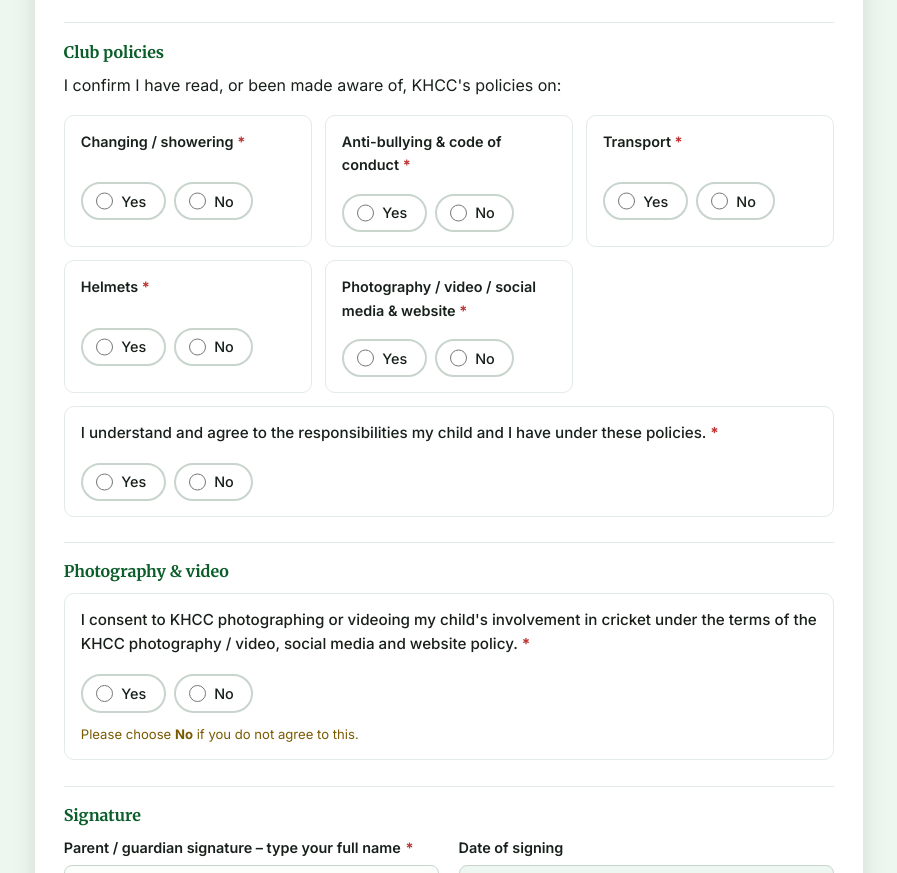
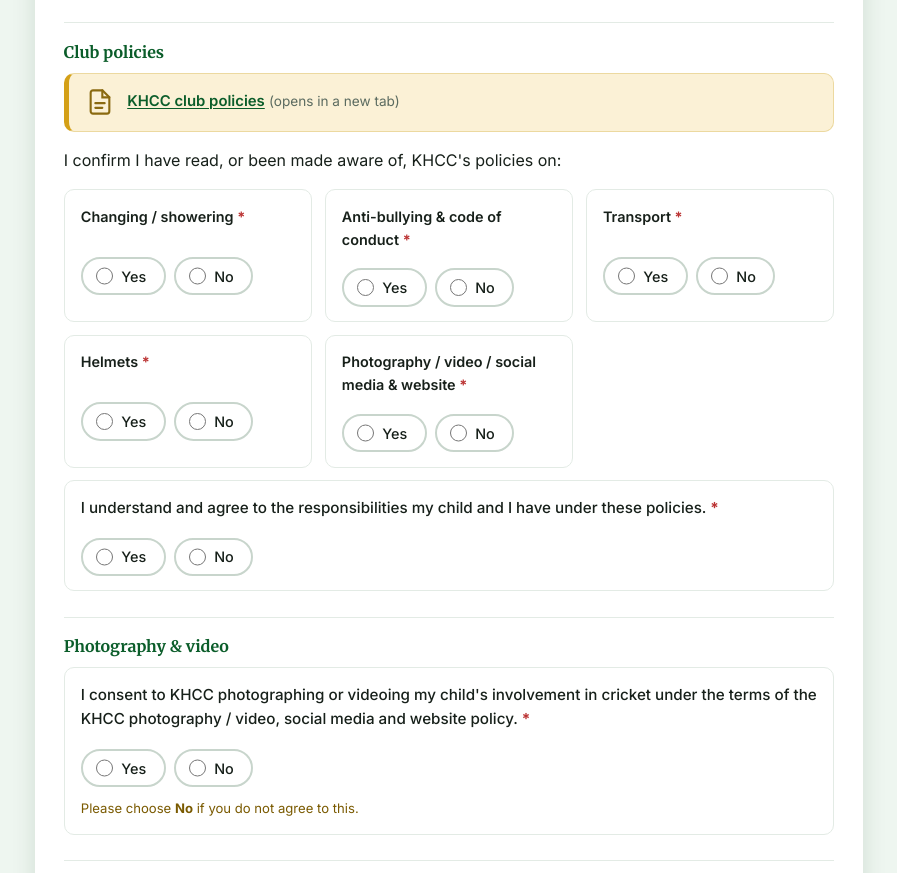
Before and after one commit to cr01ssant1/khcc-pilot, a plain HTML site: page junior-registration.html in a window 1280 px wide. Shown: the part 3845-4718 px from the top of the page, without its empty margins (191-1088 px from the left). Drawn offline with Linux system fonts and the light colour scheme.

Commit message:
add docs links
add link to play cricket documents for the policies

```diff
--- a/css/styles.css
+++ b/css/styles.css
@@ -360,6 +360,17 @@ address { font-style: normal; margin-bottom: 1rem; line-height: 1.7; }
 .policy-grid .yn { margin: 0; }
 .yn-compact > legend { font-weight: 600; font-size: .9rem; }
 
+.policy-callout {
+  display: flex; align-items: center; gap: .8rem;
+  background: var(--gold-100); border: 1px solid #ecd9a0; border-left: 5px solid var(--gold-500);
+  border-radius: 10px; padding: .9rem 1.1rem; margin: 0 0 1rem;
+}
+.policy-icon { flex-shrink: 0; color: #8a6a10; }
+.policy-callout p { margin: 0; font-size: .93rem; }
+.policy-callout a { color: var(--green-700); font-weight: 600; text-underline-offset: 2px; }
+.policy-callout a:hover { color: var(--green-800); }
+.policy-callout .ext { color: var(--muted); font-size: .85rem; }
+
 /* Optional second parent / emergency contact */
 .add-more {
   margin-top: 1.2rem; font: inherit; font-weight: 600; font-size: .92rem; cursor: pointer;
--- a/junior-registration.html
+++ b/junior-registration.html
@@ -282,6 +282,11 @@
             </fieldset>
 
             <h3 class="sub">Club policies</h3>
+            <div class="policy-callout">
+              <svg class="policy-icon" viewBox="0 0 24 24" width="28" height="28" aria-hidden="true" focusable="false"><path d="M6 2h8l6 6v12a2 2 0 0 1-2 2H6a2 2 0 0 1-2-2V4a2 2 0 0 1 2-2z" fill="none" stroke="currentColor" stroke-width="1.8" stroke-linejoin="round"/><path d="M14 2v6h6M8 13h8M8 17h6" fill="none" stroke="currentColor" stroke-width="1.8" stroke-linecap="round"/></svg>
+              <p>
+                <a href="https://keymer.play-cricket.com/doc_details?doc_id=54623" target="_blank" rel="noopener">KHCC club policies</a> <span class="ext">(opens in a new tab)</span></p>
+            </div>
             <p>I confirm I have read, or been made aware of, KHCC's policies on:</p>
             <div class="policy-grid">
               <fieldset class="yn yn-compact">
```
Also changed, not shown: 2 other files.
